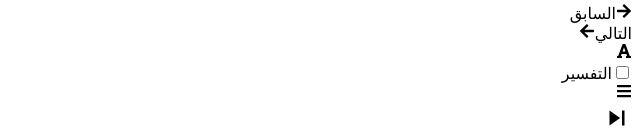
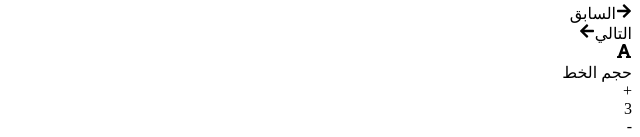
Before and after one commit to MahoDev/QuranHub, a React (Vite) app: page /surah/1 in a window 1280 px wide. Shown: the part 795-932 px from the top of the page, without its empty margins (640-1280 px from the left). Built offline with nearby package versions, Linux system fonts and the light colour scheme; the HTML template or start-up script is replaced by a standard one.

Commit message:
Font size feature

```diff
--- a/src/components/BottomBar.jsx
+++ b/src/components/BottomBar.jsx
@@ -13,6 +13,8 @@ function BottomBar({
   tafsirModeActive,
   currentTafsirId,
   onTafsirTypeChange,
+  fontSettings,
+  onFontSettingsChanged,
 }) {
   let bottomBarStyles = "";
   if (isDisplayed) {
@@ -20,7 +22,8 @@ function BottomBar({
   } else {
     bottomBarStyles = "hidden w-0 ";
   }
-  const [isTafirBoxVisible, setIsTafirBoxVisible] = useState(true);
+  const [tafsirBoxVisible, setIsTafirBoxVisible] = useState(true);
+  const [fontBoxVisible, setFontBoxVisible] = useState(false);
 
   return (
     <div
@@ -50,7 +53,55 @@ function BottomBar({
             <span className="hidden sm:inline">التالي</span>
             <FaArrowLeft className="inline text-xl" />
           </div>
-          <FaFont className="ml-2 text-xl" />
+          <FaFont
+            id="fontBoxToggler"
+            className="ml-2 text-xl hover:cursor-pointer"
+            onClick={() => {
+              setFontBoxVisible(!fontBoxVisible);
+            }}
+          />
+          <OutsideClickHandler
+            onOutsideClick={() => {
+              setFontBoxVisible(false);
+            }}
+            excludedSelectors={["#fontBox", "#fontBoxToggler"]}
+          >
+            <div
+              id="fontBox"
+              className={`${
+                !fontBoxVisible ? "hidden" : ""
+              } absolute right-16 translate-y-[-192px] rounded-t-lg p-2 w-[180px] h-[150px] overflow-y-scroll text-black dark:text-white  bg-white/90 dark:bg-stone-950/[80] shadow-sm  shadow-black/60 border-[2px] border-gray-100/50 border-b-transparent dark:border-none select-none scrollbar scrollbar-thumb-[rgb(64,64,64)] scrollbar-track-white dark:scrollbar dark:scrollbar-thumb-[rgb(64,64,64)] dark:scrollbar-track-[rgb(33,33,33)] z-[-1]`}
+            >
+              <div className="flex gap-2">
+                <div>حجم الخط</div>
+                <div
+                  className="rounded-full text-lg flex justify-center items-center hover:cursor-pointer w-6 h-6 bg-emerald-700"
+                  onClick={() => {
+                    onFontSettingsChanged(
+                      fontSettings.sizeModifier === 9
+                        ? { ...fontSettings }
+                        : { sizeModifier: fontSettings.sizeModifier + 1 }
+                    );
+                  }}
+                >
+                  +
+                </div>
+                <div>{fontSettings.sizeModifier}</div>
+                <div
+                  className="rounded-full text-lg  flex justify-center items-center hover:cursor-pointer w-6 h-6  bg-emerald-700"
+                  onClick={() => {
+                    onFontSettingsChanged(
+                      fontSettings.sizeModifier === 3
+                        ? { ...fontSettings }
+                        : { sizeModifier: fontSettings.sizeModifier - 1 }
+                    );
+                  }}
+                >
+                  -
+                </div>
+              </div>
+            </div>
+          </OutsideClickHandler>
         </div>
         <div className="flex gap-1 items-center">
           <div className="flex items-center space-x-2 sm:space-x-4 p-1 relative">
@@ -58,11 +109,10 @@ function BottomBar({
               <div
                 style={{
                   position: "absolute",
-                  left: isTafirBoxVisible ? "25px" : "auto",
-                  top: isTafirBoxVisible ? "-175px" : "auto",
-                  display: isTafirBoxVisible ? "block" : "none",
+                  left: tafsirBoxVisible ? "25px" : "auto",
+                  top: tafsirBoxVisible ? "-175px" : "auto",
+                  display: tafsirBoxVisible ? "block" : "none",
                   color: "black",
-                  transition: "all 0.5s ",
                 }}
               >
                 <OutsideClickHandler
@@ -74,7 +124,7 @@ function BottomBar({
                   <div
                     id="tafseerBox"
                     className={`${
-                      !isTafirBoxVisible ? "hidden" : ""
+                      !tafsirBoxVisible ? "hidden" : ""
                     }  rounded-t-lg p-2 w-[180px] h-[150px] overflow-y-scroll text-black dark:text-white bg-white/90 dark:bg-stone-950/[80] shadow-sm  shadow-black/60 border-[2px] border-gray-100/50 border-b-transparent dark:border-none select-none z-[-1] scrollbar scrollbar-thumb-[rgb(64,64,64)] scrollbar-track-white dark:scrollbar dark:scrollbar-thumb-[rgb(64,64,64)] dark:scrollbar-track-[rgb(33,33,33)]`}
                   >
                     <div>
@@ -108,7 +158,7 @@ function BottomBar({
               checked={tafsirModeActive}
               onChange={() => {
                 onTafsirActiveChange(!tafsirModeActive);
-                setIsTafirBoxVisible(!isTafirBoxVisible);
+                setIsTafirBoxVisible(!tafsirBoxVisible);
               }}
             />
 
@@ -116,7 +166,7 @@ function BottomBar({
               id="tafseerBoxToggler"
               className="relative pb-1 cursor-pointer hover:before:absolute hover:before:bottom-0 hover:before:bg-amber-500 hover:before:w-full hover:before:h-[2px] select-none"
               onClick={() => {
-                setIsTafirBoxVisible(!isTafirBoxVisible);
+                setIsTafirBoxVisible(!tafsirBoxVisible);
               }}
             >
               التفسير
--- a/src/pages/SurahDisplayer.jsx
+++ b/src/pages/SurahDisplayer.jsx
@@ -36,7 +36,9 @@ function SurahDisplayer({ isDarkMode }) {
   const [recitationId, setRecitationId] = useState(1);
   const [loadingSurah, setLoadingSurah] = useState(false);
   const [currentVerse, setCurrentVerse] = useState(1);
-  const textWidth = !tafsirModeActive ? `395px` : `495px`;
+  const [fontSettings, setFontSettings] = useState({ sizeModifier: 3 });
+  //const textWidth = !tafsirModeActive ? `395px` : `495px`;
+  const textWidth = "";
 
   const currentVerseAudioSrc = `https://everyayah.com/data/${
     quranRecitations[recitationId].subfolder
@@ -310,11 +312,8 @@ function SurahDisplayer({ isDarkMode }) {
               )
             : ""}
         </div>
-
         <div
-          className={
-            "font-quranMain text-justify text-xl leading-extra-loose  m-auto"
-          }
+          className={`font-quranMain text-justify text-${fontSettings.sizeModifier}xl leading-extra-loose  m-auto`}
           style={{
             maxWidth: textWidth,
           }}
@@ -363,6 +362,8 @@ function SurahDisplayer({ isDarkMode }) {
         onTafsirActiveChange={setTafsirModeActive}
         currentTafsirId={tafsirId}
         onTafsirTypeChange={setTafsirId}
+        fontSettings={fontSettings}
+        onFontSettingsChanged={setFontSettings}
       />
       <OutsideClickHandler
         onOutsideClick={() => {
--- a/src/utility/text-utilities.js
+++ b/src/utility/text-utilities.js
@@ -26,3 +26,6 @@ export function formatTime(seconds) {
 
   return `${formattedHours}:${formattedMinutes}:${formattedSeconds}`;
 }
+
+/*To allow dynamic classnames in jsx
+/* text-xxl , text-3xl , text-4xl , text-5xl , text-6xl , text-7xl , text-8xl , text-9xl */
```
Also changed, not shown: src/styles.css (line endings or trailing spaces).
